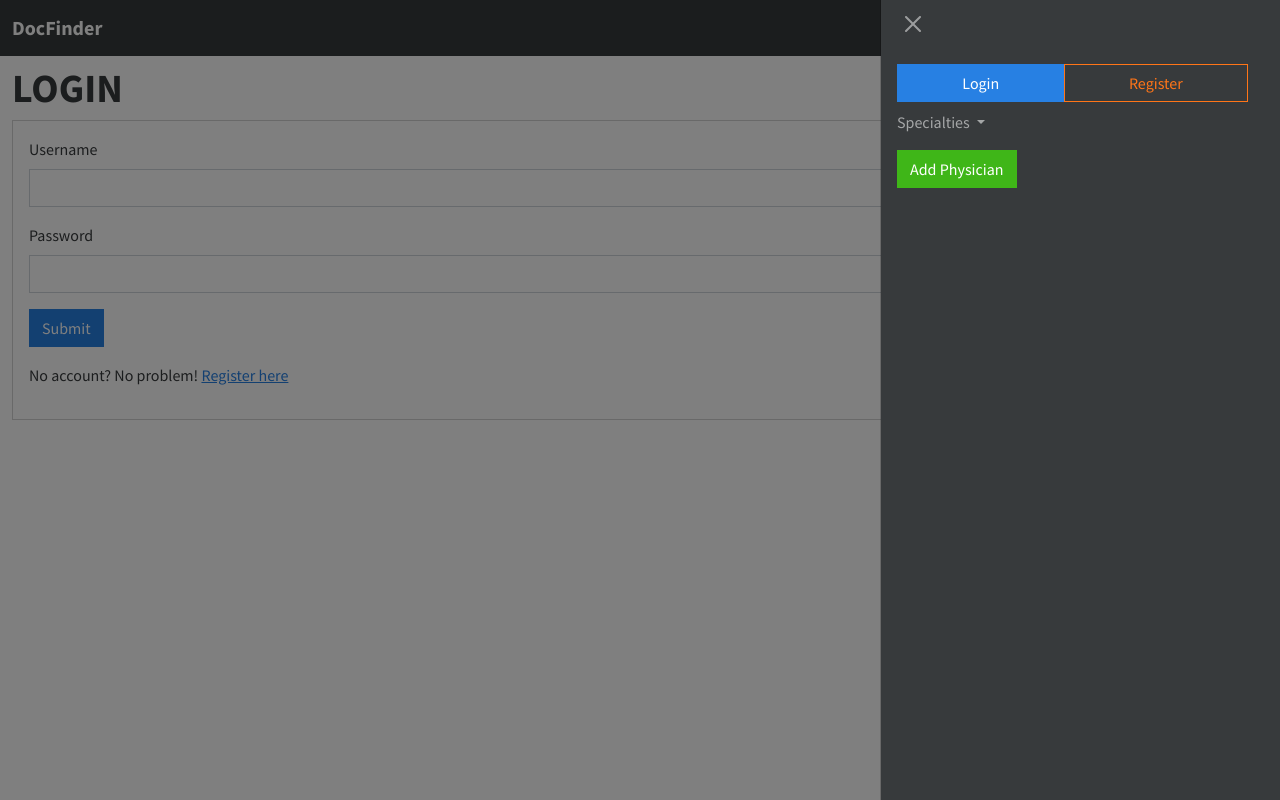
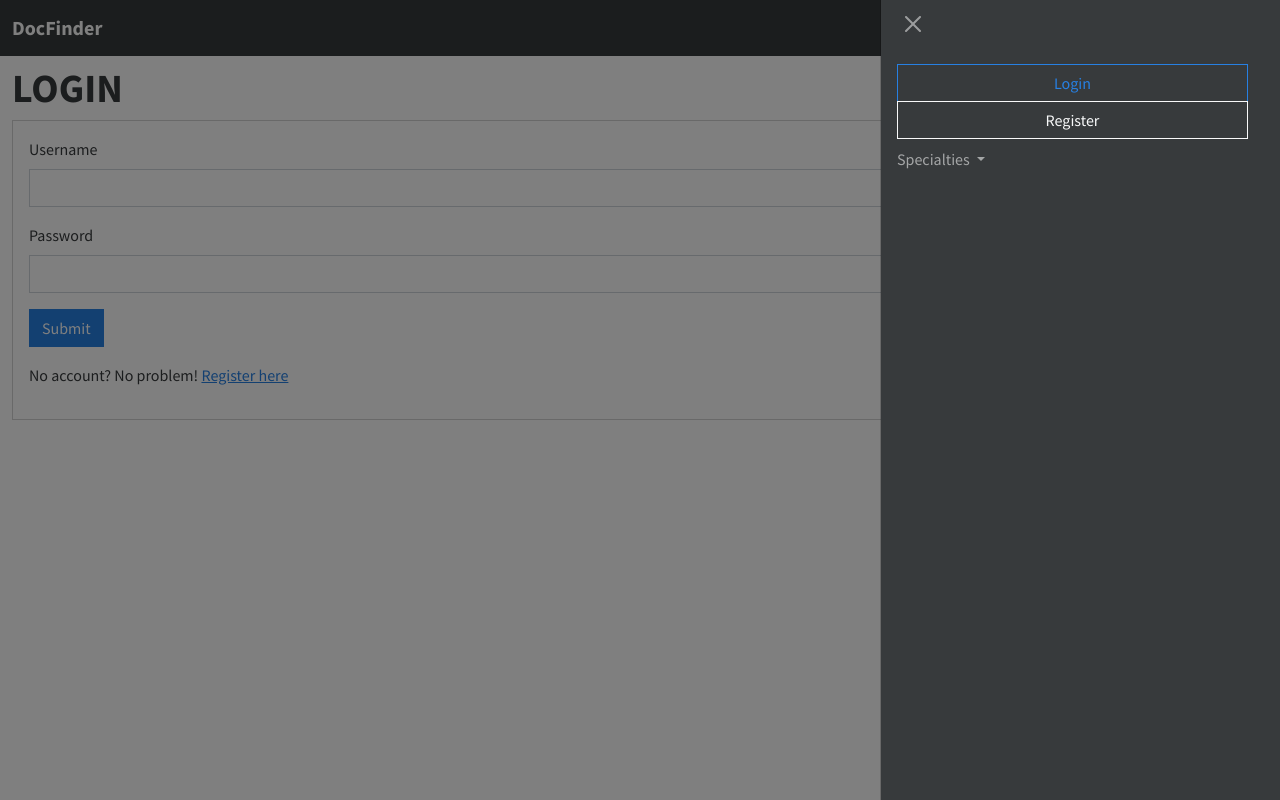
Before and after one commit to smhussain5/HCP-Django-Python, a Django app: a page that uses docfinder/base/templates/base/navbar.html in a window 1280 px wide, after a click that opens the changed part. Run offline with Django 5.2, Linux system fonts and the light colour scheme; data that the repository does not hold is empty; some libraries are stand-ins or nearby versions.

Commit message:
Add search functionality to index and specialty pages

```diff
--- a/docfinder/base/templates/base/index.html
+++ b/docfinder/base/templates/base/index.html
@@ -15,6 +15,10 @@ DocFinder
   {% endfor %}
 {% endif %}
 
+<form class="input-group mb-3" method="GET" action="{% url 'index' %}?search=">
+  <input type="text" class="form-control" placeholder="Search by name, location..." name="search" autocomplete="off">
+  <button class="btn btn-outline-primary" type="button">Search</button>
+</form>
 <div class="row row-cols-1 row-cols-sm-2 row-cols-md-3 g-2">
   {% for el in physicians %}
     <div class="col">
--- a/docfinder/base/templates/base/navbar.html
+++ b/docfinder/base/templates/base/navbar.html
@@ -10,12 +10,13 @@
       </div>
       <div class="offcanvas-body">
         <ul class="navbar-nav justify-content-end flex-grow-1 pe-3">
-          <div class="btn-group" role="group" aria-label="Basic example">
+          <div class="btn-group-vertical" role="group">
             {% if user.is_authenticated %}
-              <a type="button" class="btn btn-danger" href="{% url 'logout' %}">Logout</a>
+              <a type="button" class="btn btn-outline-danger" href="{% url 'logout' %}">Logout</a>
+              <a type="button" class="btn btn-outline-success" href="{% url 'add_physician' %}">Add Physician</a>
             {% else %}
-              <a type="button" class="btn btn-primary" href="{% url 'login' %}">Login</a>
-              <a type="button" class="btn btn-outline-warning" href="{% url 'register' %}">Register</a>
+              <a type="button" class="btn btn-outline-primary" href="{% url 'login' %}">Login</a>
+              <a type="button" class="btn btn-outline-light" href="{% url 'register' %}">Register</a>
             {% endif %}
           </div>
           <li class="nav-item dropdown mb-2">
@@ -31,7 +32,6 @@
             </ul>
           </li>
         </ul>
-        <a type="button" class="btn btn-success" href="{% url 'add_physician' %}">Add Physician</a>
       </div>
     </div>
   </div>
--- a/docfinder/base/templates/base/specialty.html
+++ b/docfinder/base/templates/base/specialty.html
@@ -9,6 +9,10 @@
 {% endblock %}
 
 {% block content %}
+<form class="input-group mb-3" method="GET" action="{% url 'specialty' specialty.id %}?search=">
+  <input type="text" class="form-control" placeholder="Search by name, location..." name="search" autocomplete="off">
+  <button class="btn btn-outline-primary" type="button">Search</button>
+</form>
 <div class="row row-cols-1 row-cols-sm-2 row-cols-md-3 g-2">
   {% for el in physicians %}
     <div class="col">
--- a/docfinder/base/views.py
+++ b/docfinder/base/views.py
@@ -1,7 +1,7 @@
 from django.contrib.auth.decorators import login_required
 from django.shortcuts import render, redirect
+from django.db.models import Q
 from django.contrib.auth import authenticate, login, logout
-from django.contrib.auth.models import User
 from django.contrib.auth.forms import UserCreationForm
 from django.contrib import messages
 from .models import Physician, Specialty
@@ -12,8 +12,15 @@ from .forms import PhysicianForm
 
 @login_required(login_url="login")
 def index(request):
+    search = request.GET.get('search')
+    if search is not None:
+        physicians = Physician.objects.filter(Q(first_name__icontains=search) |
+                                              Q(last_name__icontains=search) |
+                                              Q(us_city__icontains=search) |
+                                              Q(us_state__icontains=search)).order_by("last_name")
+    else:
+        physicians = Physician.objects.all().order_by("last_name")
     specialties = Specialty.objects.all().order_by("name")
-    physicians = Physician.objects.all().order_by("last_name")
     context = {}
     context["specialties"] = specialties
     context["physicians"] = physicians
@@ -98,9 +105,16 @@ def by_physician(request, pk):
 
 @login_required(login_url="login")
 def by_specialty(request, pk):
+    search = request.GET.get('search')
+    if search is not None:
+        physician_by_specialty = Physician.objects.filter(specialty=pk).filter(Q(first_name__icontains=search) |
+                                                                          Q(last_name__icontains=search) |
+                                                                          Q(us_city__icontains=search) |
+                                                                          Q(us_state__icontains=search)).order_by("last_name")
+    else:
+        physician_by_specialty = Physician.objects.filter(specialty=pk).order_by("last_name")
     specialties = Specialty.objects.all().order_by("name")
     specialty = Specialty.objects.get(id=pk)
-    physician_by_specialty = Physician.objects.filter(specialty=pk)
     context = {}
     context["physicians"] = physician_by_specialty
     context["specialties"] = specialties
```
